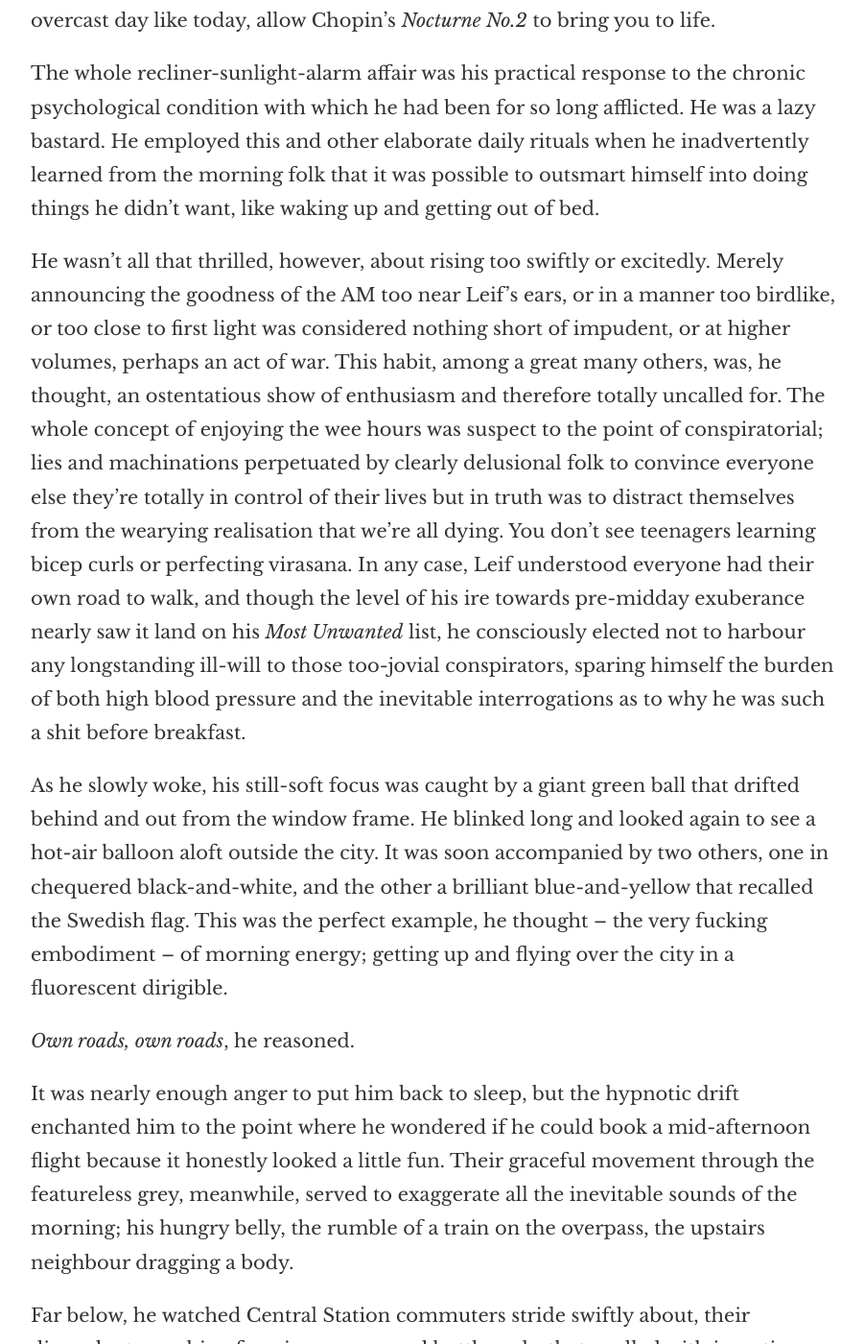
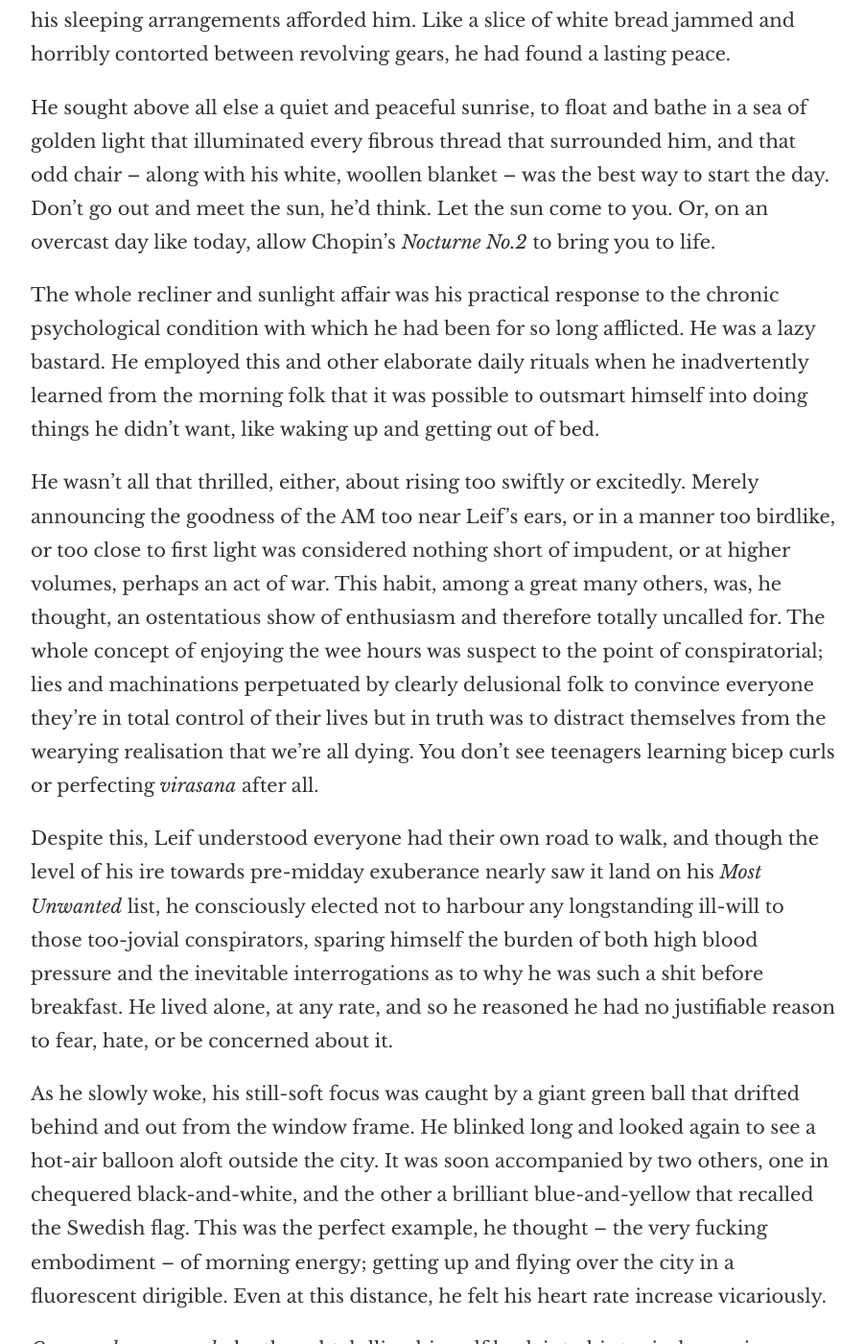
Before and after one commit to gitsit/rzrecord, a Jekyll site: the page built from _posts/2020-10-16-leif-chapter-one.md, in a window 1280 px wide and 1400 px high, scrolled down 1290 px. Shown: the whole window at 96% size, without its empty margins (188-1089 px from the left). Built offline with Jekyll 4.4.1, drawn with Linux system fonts in a browser that asks for light colours; nearby versions of some CDN libraries; some of the changed text lies outside the part shown.

Commit message:
updated leif chapter

```diff
--- a/_posts/2020-10-16-leif-chapter-one.md
+++ b/_posts/2020-10-16-leif-chapter-one.md
@@ -6,27 +6,31 @@ summary: The start of something. Maybe.
 categories: fiction
 ---
 
-   For twenty-two years, Leif had re-entered the world in the same way every morning. Light from the rising sun would descend the eastern wall of a city skyrise to his thirtieth-floor apartment,  through the window’s plantation shutters, tilted at a few degrees, to his eyelids. It was, he found, the least-objectionable way to wake up, a preoccupation which also served to foster in him an affection for double-glazed windows - which kept the noise out - and thus also a particular distaste for the alarm clock and their closest known species, children. They were, however, occasionally useful –  alarms – when an overcast day usually meant Leif waking up later than his usual galactically-dictated schedule. To this end he had rolled together a makeshift alarm that tracked the sunrise and his own heartbeat, and if the lack of the former led to no change in the latter, peaceful music would gently crescendo until he woke.
 
-   He also preferred, for better or worse, to sleep on a peach-coloured, velvet recliner. He described it, to those who dare ask, as a sort of fruity rocket ship. It was his launchpad into daily life, and set against the baroque décor he had inherited from his grandparents, it certainly complimented the room’s aesthetic in the way a rocket might, and the rare visitor he allowed into his home never failed to give it a second and third look, as though not fully convinced that it was really there.
+Every morning, Leif re-entered the world when light from the rising sun descended the eastern wall of a city skyrise to his thirtieth-floor apartment, through the window’s plantation shutters, tilted at a few degrees, to his eyelids. It was, he found, the least-objectionable way to wake up, a preoccupation which made it difficult for him to sleep anywhere else. He was also as as fond of double-glazed windows - which kept the noise and heat out - as he was of the absence of children, and alarm clocks, their closest known relative. They were, however, occasionally useful –  alarms – when an overcast day usually meant Leif waking up later than his usual orbitally-dictated schedule. To this end he had rolled together a makeshift alarm that tracked the sunrise and his own heartbeat, and if the lack of the former led to no change in the latter, peaceful music would gently crescendo until he woke.
 
-   The scale of expertise and man-hours involved in the manufacture of his thousand-dollar chair was, of course, less impressive by countless orders of magnitude, but he was nonetheless quietly glad for the fine craftsmanship in his vessel, being, as it was, essential for the achievement of at least two goals he shared with people who rode rockets for a living. Namely, getting up and doing something. He was also prone to occasional poetic exaggeration, for he knew he didn’t move in any manner that one might mistake for being quick or purposeful.
+He also preferred, for better or worse, to sleep on a peach-coloured, velvet recliner. He described it, to those who dare ask, as a sort of fruity rocket ship that would launch him into daily life, and set against the baroque décor he had inherited from his grandparents, it certainly complimented the room’s aesthetic in much the same way that a rocket might, and the rare visitor he allowed into his home never failed to give it a second and third look, as though not fully convinced that it was really there.
 
-   He sought above all else a quiet and peaceful sunrise, to float and bathe in a sea of golden light that illuminated every fibrous thread that surrounded him, and that odd chair – along with his white, woollen blanket – was the best way to start the day. Don’t go out and meet the sun, he’d think. Let the sun come to you. Or, on an overcast day like today, allow Chopin’s *Nocturne No.2* to bring you to life.
+The scale of expertise and man-hours involved in the manufacture of his thousand-dollar chair was, of course, less impressive by countless orders of magnitude, but he was nonetheless quietly glad for the fine craftsmanship in his vessel, being, as it was, essential for the achievement of at least two goals he shared with people who rode rockets for a living. Namely, getting up and doing something. He was also prone to occasional poetic exaggeration, for he knew he didn’t move in any manner that one might mistake for being quick or purposeful.
 
-   The whole recliner-sunlight-alarm affair was his practical response to the chronic psychological condition with which he had been for so long afflicted. He was a lazy bastard. He employed this and other elaborate daily rituals when he inadvertently learned from the morning folk that it was possible to outsmart himself into doing things he didn’t want, like waking up and getting out of bed.
+The fact that he self-propelled himself into a day he frequently loathed with people he found insufferable was something he had mentally written down and then subconsciously discarded somewhere beneath his amygdala. Anyway, no amount of mental gymnastics could defy the the profound physical and spiritual comfort that his sleeping arrangements afforded him. Like a slice of white bread jammed and horribly contorted between revolving gears, he had found a lasting peace.
 
-   He wasn’t all that thrilled, however, about rising too swiftly or excitedly. Merely announcing the goodness of the AM too near Leif’s ears, or in a manner too birdlike, or too close to first light was considered nothing short of impudent, or at higher volumes, perhaps an act of war. This habit, among a great many others, was, he thought, an ostentatious show of enthusiasm and therefore totally uncalled for. The whole concept of enjoying the wee hours was suspect to the point of conspiratorial; lies and machinations perpetuated by clearly delusional folk to convince everyone else they’re totally in control of their lives but in truth was to distract themselves from the wearying realisation that we’re all dying. You don’t see teenagers learning bicep curls or perfecting virasana.
-   In any case, Leif understood everyone had their own road to walk, and though the level of his ire towards pre-midday exuberance nearly saw it land on his *Most Unwanted* list, he consciously elected not to harbour any longstanding ill-will to those too-jovial conspirators, sparing himself the burden of both high blood pressure and the inevitable interrogations as to why he was such a shit before breakfast.
+He sought above all else a quiet and peaceful sunrise, to float and bathe in a sea of golden light that illuminated every fibrous thread that surrounded him, and that odd chair – along with his white, woollen blanket – was the best way to start the day. Don’t go out and meet the sun, he’d think. Let the sun come to you. Or, on an overcast day like today, allow Chopin’s _Nocturne No.2_ to bring you to life.
 
-   As he slowly woke, his still-soft focus was caught by a giant green ball that drifted behind and out from the window frame. He blinked long and looked again to see a hot-air balloon aloft outside the city. It was soon accompanied by two others, one in chequered black-and-white, and the other a brilliant blue-and-yellow that recalled the Swedish flag. This was the perfect example, he thought – the very fucking embodiment – of morning energy; getting up and flying over the city in a fluorescent dirigible.
+The whole recliner and sunlight affair was his practical response to the chronic psychological condition with which he had been for so long afflicted. He was a lazy bastard. He employed this and other elaborate daily rituals when he inadvertently learned from the morning folk that it was possible to outsmart himself into doing things he didn’t want, like waking up and getting out of bed.
 
-   *Own roads, own roads*, he reasoned.
+He wasn’t all that thrilled, either, about rising too swiftly or excitedly. Merely announcing the goodness of the AM too near Leif’s ears, or in a manner too birdlike, or too close to first light was considered nothing short of impudent, or at higher volumes, perhaps an act of war. This habit, among a great many others, was, he thought, an ostentatious show of enthusiasm and therefore totally uncalled for. The whole concept of enjoying the wee hours was suspect to the point of conspiratorial; lies and machinations perpetuated by clearly delusional folk to convince everyone they’re in total control of their lives but in truth was to distract themselves from the wearying realisation that we’re all dying. You don’t see teenagers learning bicep curls or perfecting _virasana_ after all.
 
-   It was nearly enough anger to put him back to sleep, but the hypnotic drift enchanted him to the point where he wondered if he could book a mid-afternoon flight because it honestly looked a little fun. Their graceful movement through the featureless grey, meanwhile, served to exaggerate all the inevitable sounds of the morning; his hungry belly, the rumble of a train on the overpass, the upstairs neighbour dragging a body.
+Despite this, Leif understood everyone had their own road to walk, and though the level of his ire towards pre-midday exuberance nearly saw it land on his _Most Unwanted_ list, he consciously elected not to harbour any longstanding ill-will to those too-jovial conspirators, sparing himself the burden of both high blood pressure and the inevitable interrogations as to why he was such a shit before breakfast. He lived alone, at any rate, and so he reasoned he had no justifiable reason to fear, hate, or be concerned about it.
 
-   Far below, he watched Central Station commuters stride swiftly about, their discordant marching forming queues and bottlenecks that swelled with impatience before disappearing. He often observed this daily procession, eyeing their movements, pondering the destinations of those down there  with their own daydreams and odd routines and, perhaps, recliners.
+As he slowly woke, his still-soft focus was caught by a giant green ball that drifted behind and out from the window frame. He blinked long and looked again to see a hot-air balloon aloft outside the city. It was soon accompanied by two others, one in chequered black-and-white, and the other a brilliant blue-and-yellow that recalled the Swedish flag. This was the perfect example, he thought – the very fucking embodiment – of morning energy; getting up and flying over the city in a fluorescent dirigible. Even at this distance, he felt his heart rate increase vicariously.
 
-   He enjoyed the feeling of stillness in the midst of motion, watching the world whirl about before him like a zoetrope, indulging in momentary delusions that he was in any way separate from it. In a real physical sense, time did move at a different rate here on the thirtieth floor than it did on the ground. Einstein may have married his cousin, he often said, but he was pretty smart.  And sure, it was trillionths of a second per year faster, but it was enough for Leif. He loved the idea that reality played funny buggers and held among its many parlour tricks a kind of temporal sleight-of-hand that we short-lived meat-creatures couldn’t see with our own eyes, and he took deep comfort in the thought. He had to. He had whiled away so many years in what one could only very charitably call deep reflective thought, his only refuge was the shelter he took in relativity. *Boy*, he would think, those years went by like *that*.
+_Own roads, own roads_, he thought, lulling himself back into his typical morning stupor.
 
-   Leif became aware of his slack-jawed staring, and shortened his vision to the fine dust that rested upon the window’s white louvres. He exhaled sharply in mild annoyance before realising he couldn’t remember when he had last cleaned it, and lamented that he couldn’t automate it somehow. He rose from his chair to fetch a cloth from the kitchen sink, but promptly forgot that too, and walked to the bathroom where he showered for exactly five minutes and fifteen seconds before a precisely-controlled meter cut off his hot water, drawing from him the briefest scream.
+It was nearly enough to put him back to sleep, but the hypnotic drift enchanted him to the point where he wondered if he could book a mid-afternoon flight because it honestly looked a little fun. No, _no_. Their graceful movement through the featureless grey, meanwhile, served to exaggerate all the inevitable sounds of the morning; his hungry belly, the rumble of a train on the overpass, the upstairs neighbour dragging a body.
+
+Far below, he watched Central Station commuters stride swiftly about, their discordant marching forming queues and bottlenecks that swelled with impatience before disappearing. He often observed this daily procession, eyeing their movements, pondering the destinations of those down there  with their own daydreams and odd routines and, perhaps, recliners.
+
+He enjoyed the feeling of stillness in the midst of motion, watching the world whirl about before him like a zoetrope, indulging in momentary delusions that he was in any way separate from it. In a real physical sense, time did move at a different rate here on the thirtieth floor than it did on the ground. Einstein may have married his cousin, he often said, but he was pretty smart.  And sure, it was trillionths of a second per year faster, but it was enough for Leif. He loved the idea that reality played funny buggers and held among its many parlour tricks a kind of temporal sleight-of-hand that we short-lived meat-creatures couldn’t see with our own eyes, and he took deep comfort in the thought. He had to. He had whiled away so many years in what one could only very charitably call deep reflective thought, his only refuge was the shelter he took in relativity. _Boy_, he would think, those years went by like _that_.
+
+Leif became aware of his slack-jawed staring, and shortened his vision to the fine dust that rested upon the window’s white louvres. He exhaled sharply in mild annoyance before realising he couldn’t remember when he had last cleaned it, and lamented that he couldn’t automate it somehow. He rose from his chair to fetch a cloth from the kitchen sink, but promptly forgot that too, and walked to the bathroom where he showered for exactly five minutes and fifteen seconds before a precisely-controlled meter cut off his hot water, drawing from him the briefest scream.
```
